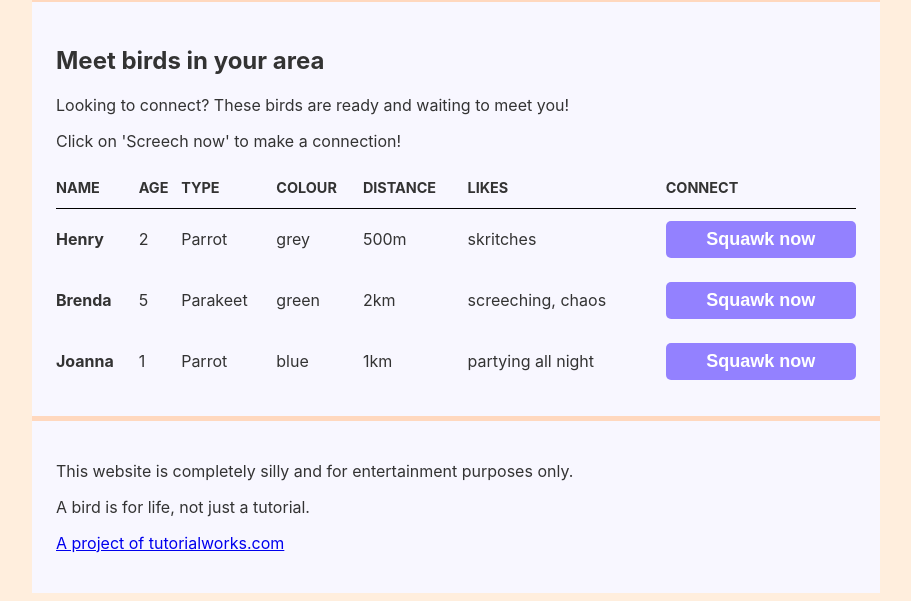
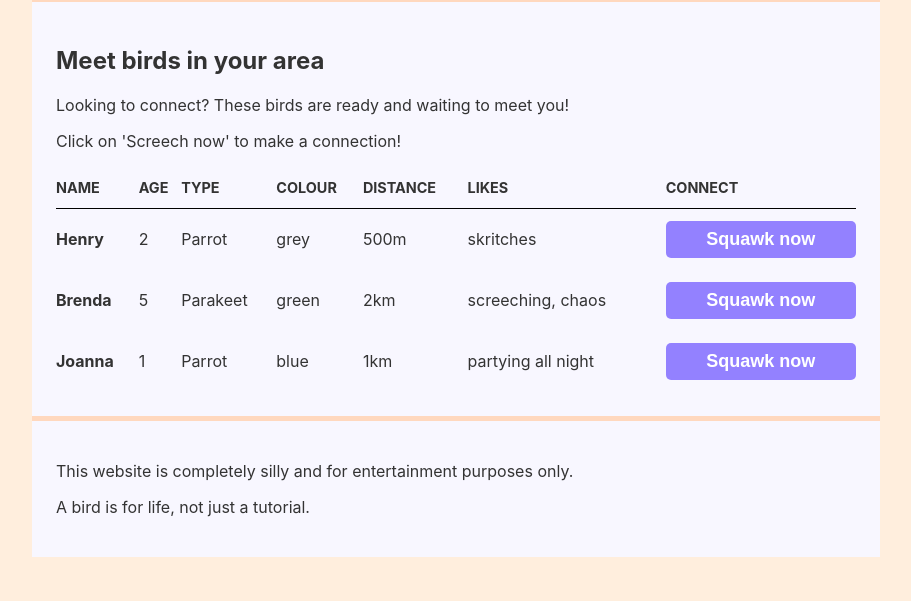
Before and after one commit to codedfinger/vagrant-website-deploy, a plain HTML site: page webcontent/index.html in a window 1280 px wide. Shown: the part 241-842 px from the top of the page, without its empty margins (184-1095 px from the left). After the commit the page ends 806 px from the top, so only its background shows below. Drawn offline with Linux system fonts and the light colour scheme.

Commit message:
chore: update footer

```diff
--- a/index.html
+++ b/webcontent/index.html
@@ -105,7 +105,6 @@
     <footer>
         <p>This website is completely silly and for entertainment purposes only.</p>
         <p>A bird is for life, not just a tutorial.</p>
-        <p><a href="https://www.tutorialworks.com">A project of tutorialworks.com</a></p>
     </footer>
 </body>
 
```
Also changed, not shown: webcontent/birds.json (renamed from birds.json), webcontent/parrot.svg (renamed from parrot.svg).
